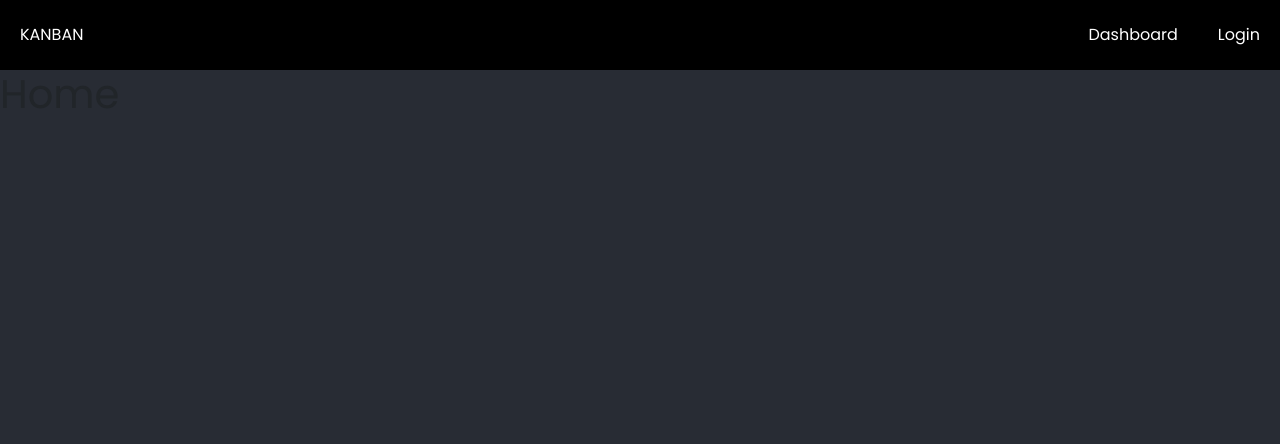
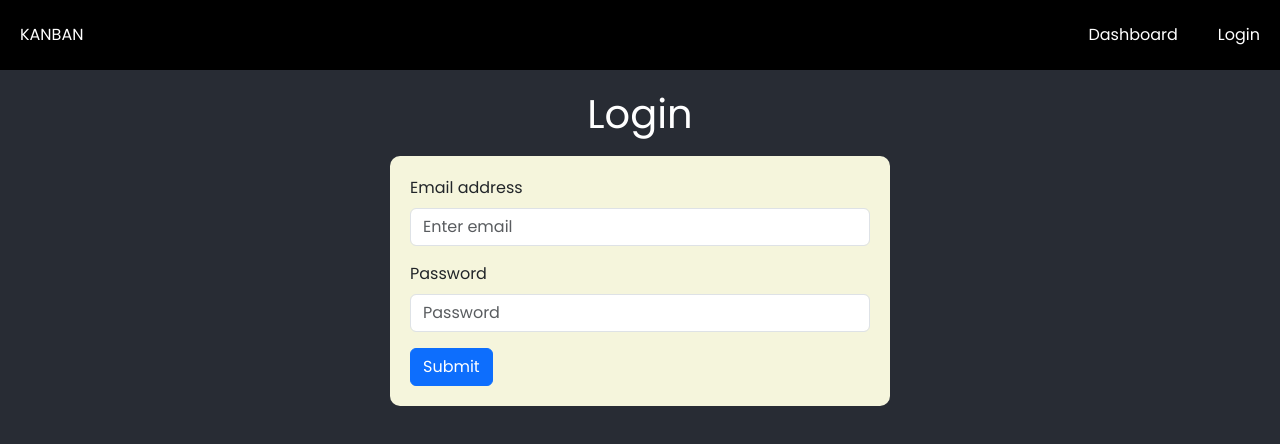
Before and after one commit to bobaec/gov-assessment, a React (Create React App) app in the folder client/: page / in a window 1280 px wide. Shown: the top 444 px of the page. Built offline with nearby package versions, Linux system fonts and the light colour scheme.

Commit message:
add bootstrap for login styling

```diff
--- a/client/package.json
+++ b/client/package.json
@@ -2,7 +2,7 @@
   "name": "test",
   "version": "0.1.0",
   "private": true,
-  "proxy": "http://13.58.128.11:5000",
+  "proxy": "http://localhost:5000",
   "dependencies": {
     "@fortawesome/fontawesome-svg-core": "^6.5.1",
     "@fortawesome/free-brands-svg-icons": "^6.5.1",
--- a/client/src/App.js
+++ b/client/src/App.js
@@ -16,7 +16,7 @@ function App() {
         <div className="website-container">
             <Navbar />
             <Routes>
-                <Route exact path="/" element={<Home />} />
+                <Route exact path="/" element={isAuthenticated ? <Navigate replace to="/dashboard" /> : <Login />} />
                 <Route exact path="/login" element={isAuthenticated ? <Navigate replace to="/dashboard" /> : <Login />} />
                 <Route exact path="/admin" element={isAuthenticated && isAdministrator(user.role_id) ? <Admin /> : <Navigate replace to="/login" />} />
                 <Route exact path="/dashboard" element={isAuthenticated ? <Dashboard /> : <Navigate replace to="/login" />} />
--- a/client/src/pages/Login/Login.jsx
+++ b/client/src/pages/Login/Login.jsx
@@ -1,5 +1,9 @@
 import React, { useState } from 'react';
 import { useAuth } from '../../contexts/AuthContext';
+import Button from 'react-bootstrap/Button';
+import Form from 'react-bootstrap/Form';
+
+import "./Login.scss";
 
 const Login = () => {
   const { setAuth } = useAuth();
@@ -12,11 +16,13 @@ const Login = () => {
   const { email, password } = credentials;
 
   const onCredentialsChange = (e) => {
+    console.log(e.target.name);
     setCredentials({ ...credentials, [e.target.name]: e.target.value });
   }
 
   const onSubmitForm = async (e) => {
     e.preventDefault();
+    console.log(credentials);
     try {
       const response = await fetch('/auth/login', {
         method: "POST",
@@ -26,8 +32,9 @@ const Login = () => {
         body: JSON.stringify(credentials),
       })
       const result = await response.json();
-      setAuth(result);
-      if (!result) {
+      if (result.authenticated) {
+        setAuth(result);
+      } else {
         setShowInvalidCredentials(true);
       }
     } catch (error) {
@@ -36,15 +43,25 @@ const Login = () => {
   }
   return (
     <div className="login-page-container">
-      <h1>Login</h1>
-      <form onSubmit={onSubmitForm}>
-        <input type="email" name="email" placeholder="Enter your password" value={email} onChange={(e) => onCredentialsChange(e)} />
-        <input type="password" name="password" placeholder="Enter your password" value={password} onChange={(e) => onCredentialsChange(e)} />
-        <button type="submit">Authenticate</button>
-      </form>
-      {showInvalidCredentials ? (
-        <div>Invalid Credentials</div>
-      ) : null}
+      <h1 className="login-page-title">Login</h1>
+      <Form onSubmit={onSubmitForm}>
+        <Form.Group className="mb-3" controlId="formBasicEmail">
+          <Form.Label>Email address</Form.Label>
+          <Form.Control type="email" name="email" placeholder="Enter email" value={email} onChange={onCredentialsChange} required />
+        </Form.Group>
+        <Form.Group className="mb-3" controlId="formBasicPassword">
+          <Form.Label>Password</Form.Label>
+          <Form.Control type="password" name="password" placeholder="Password" onChange={onCredentialsChange} required/>
+        </Form.Group>
+        <Button variant="primary" type="submit">
+          Submit
+        </Button>
+        {showInvalidCredentials ? (
+          <div className="invalid-credentials-container">
+            Invalid Credentials, please try again.
+          </div>
+        ) : null}
+      </Form>
     </div>
   )
 }
--- /dev/null
+++ b/client/src/pages/Login/Login.scss
@@ -0,0 +1,20 @@
+.login-page-container {
+    display: flex;
+    justify-content: center;
+    flex-direction: column;
+    width: 500px;
+    margin: 20px auto;
+    .login-page-title {
+        text-align: center;
+        color: white;
+    }
+    form {
+        margin-top: 10px;
+        background-color: beige;
+        padding: 20px;
+        border-radius: 10px;
+        .invalid-credentials-container {
+            margin-top: 1rem;
+        }
+    }
+}
```
